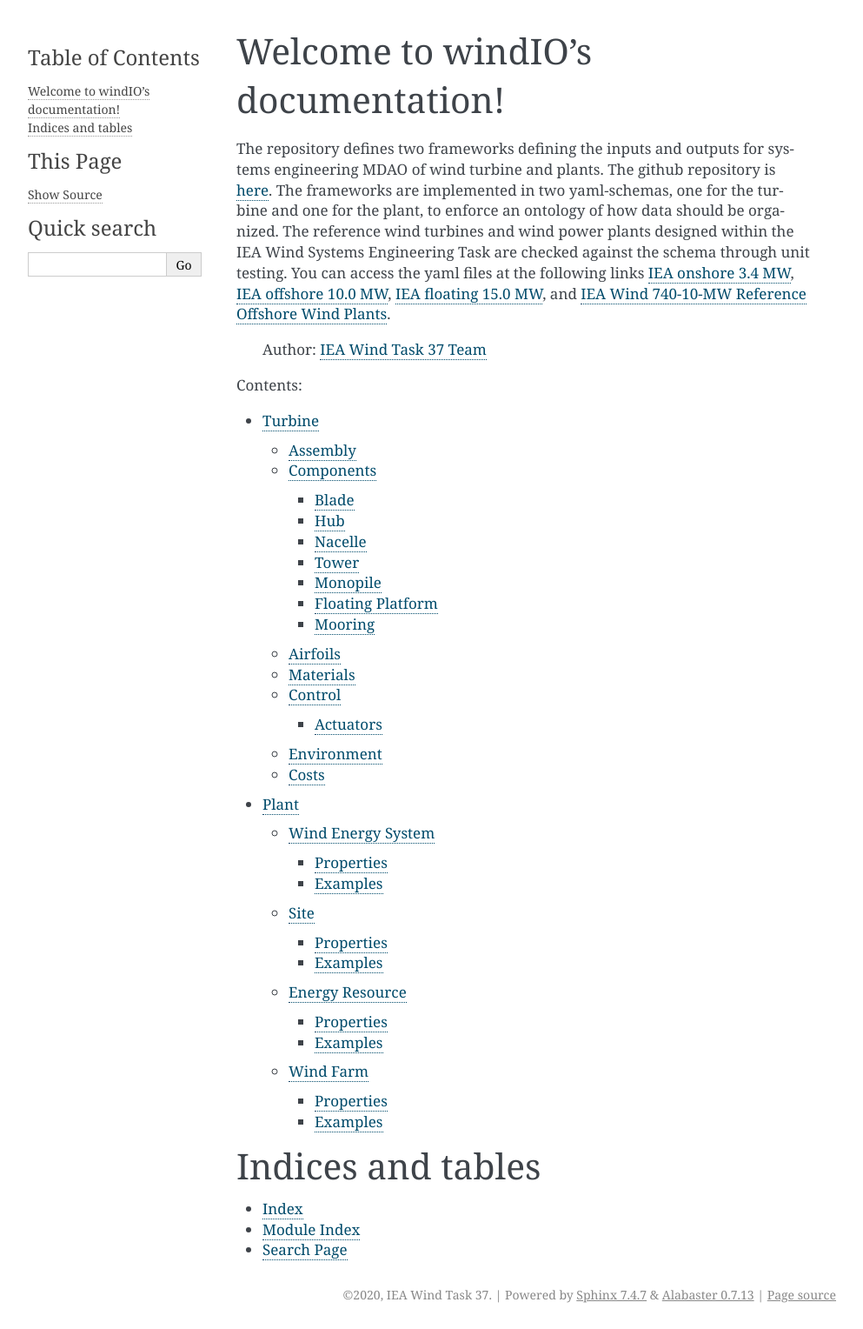
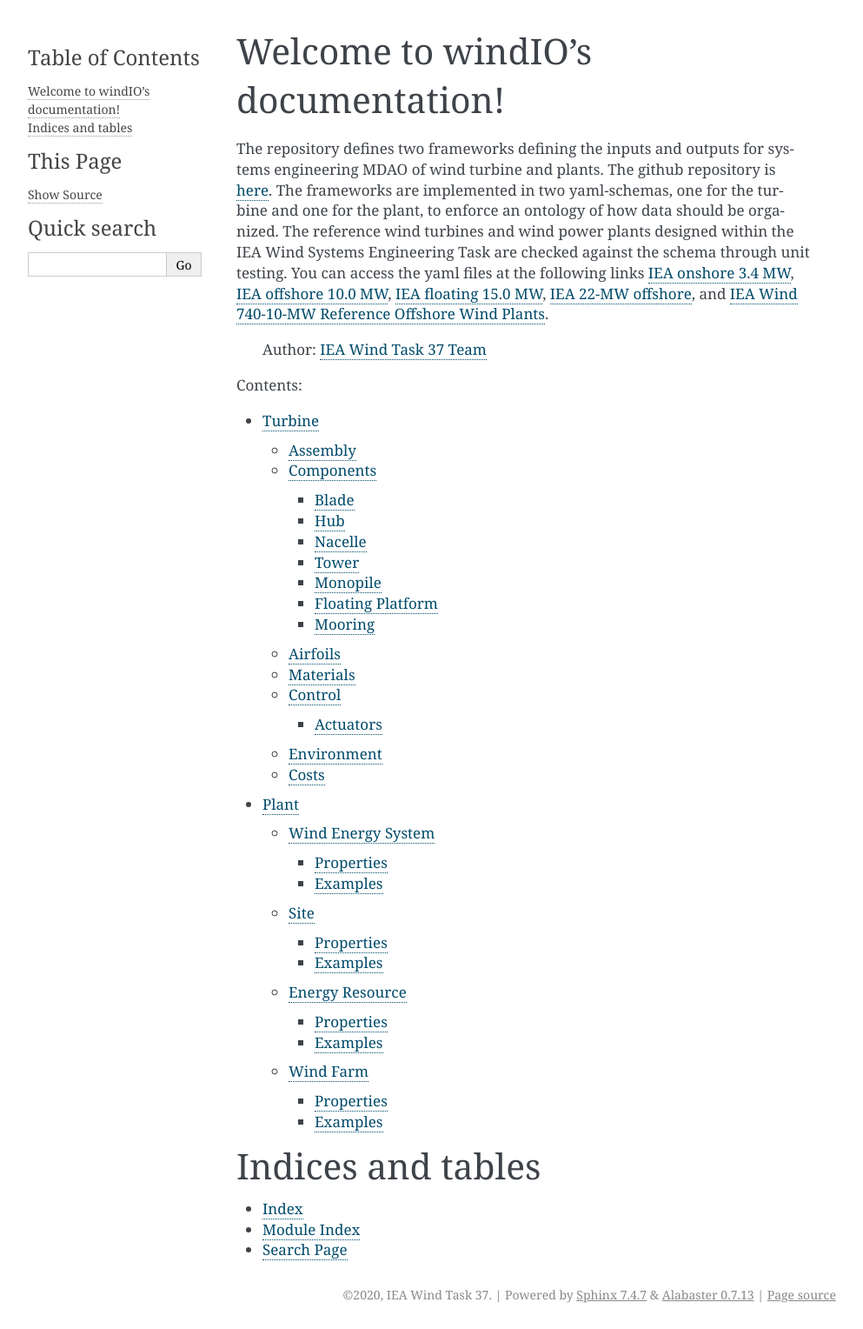
Before and after one commit to IEAWindTask37/windIO, a Sphinx documentation site: the page built from docs/index.rst, in a window 1280 px wide. Shown: the whole page at 87% size, without its empty margins (148-1141 px from the left). Built offline with Sphinx 7.4.7, drawn with Linux system fonts in a browser that asks for light colours.

Commit message:
link to 22 MW reference turbine

```diff
--- a/docs/index.rst
+++ b/docs/index.rst
@@ -9,7 +9,7 @@
 .. only:: html
 
 The repository defines two frameworks defining the inputs and outputs for systems engineering MDAO of wind turbine and plants. The github repository is `here <https://github.com/IEAWindTask37/windIO>`_.
-The frameworks are implemented in two yaml-schemas, one for the turbine and one for the plant, to enforce an ontology of how data should be organized. The reference wind turbines and wind power plants designed within the IEA Wind Systems Engineering Task are checked against the schema through unit testing. You can access the yaml files at the following links `IEA onshore 3.4 MW  <https://github.com/IEAWindTask37/IEA-3.4-130-RWT/blob/master/yaml/IEA-3.4-130-RWT.yaml>`_, `IEA offshore 10.0 MW  <https://github.com/IEAWindTask37/IEA-10.0-198-RWT/blob/master/yaml/IEA-10-198-RWT.yaml>`_, `IEA floating 15.0 MW  <https://github.com/IEAWindTask37/IEA-15-240-RWT/blob/master/WT_Ontology/IEA-15-240-RWT.yaml>`_, and `IEA Wind 740-10-MW Reference Offshore Wind Plants <https://github.com/IEAWindTask37/IEA-Wind-740-10-ROWP/blob/main/README.md>`_.
+The frameworks are implemented in two yaml-schemas, one for the turbine and one for the plant, to enforce an ontology of how data should be organized. The reference wind turbines and wind power plants designed within the IEA Wind Systems Engineering Task are checked against the schema through unit testing. You can access the yaml files at the following links `IEA onshore 3.4 MW  <https://github.com/IEAWindTask37/IEA-3.4-130-RWT/blob/master/yaml/IEA-3.4-130-RWT.yaml>`_, `IEA offshore 10.0 MW  <https://github.com/IEAWindTask37/IEA-10.0-198-RWT/blob/master/yaml/IEA-10-198-RWT.yaml>`_, `IEA floating 15.0 MW  <https://github.com/IEAWindTask37/IEA-15-240-RWT/blob/master/WT_Ontology/IEA-15-240-RWT.yaml>`_, `IEA 22-MW offshore <https://github.com/IEAWindTask37/IEA-22-280-RWT>`_, and `IEA Wind 740-10-MW Reference Offshore Wind Plants <https://github.com/IEAWindTask37/IEA-Wind-740-10-ROWP/blob/main/README.md>`_.
 
     Author: `IEA Wind Task 37 Team <mailto:pietro.bortolotti@nrel.gov>`_
 
```
